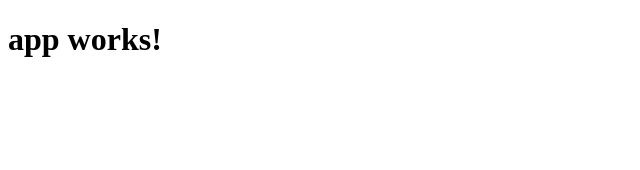
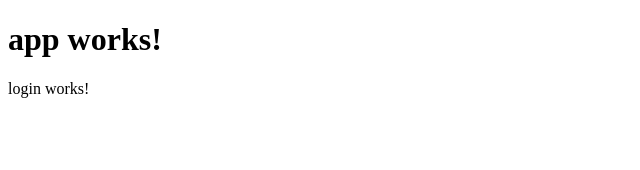
Before and after one commit to BaoBaoJianqiang/AngularDemo, an Angular app: page / in a window 1280 px wide. Shown: the top 170 px of the page, without its empty margins (0-640 px from the left). Built offline with nearby package versions, Linux system fonts and the light colour scheme.

Commit message:
增加login，第一章结束

```diff
--- a/src/app/app.component.html
+++ b/src/app/app.component.html
@@ -1,3 +1,4 @@
 <h1>
   {{title}}
 </h1>
+<app-login></app-login>
--- a/src/app/app.module.ts
+++ b/src/app/app.module.ts
@@ -4,10 +4,12 @@
 import { HttpModule } from '@angular/http';
 
 import { AppComponent } from './app.component';
+import { LoginComponent } from './login/login.component';
 
 @NgModule({
   declarations: [
-    AppComponent
+    AppComponent,
+    LoginComponent
   ],
   imports: [
     BrowserModule,
--- /dev/null
+++ b/src/app/login/login.component.html
@@ -0,0 +1,3 @@
+<p>
+  login works!
+</p>
--- /dev/null
+++ b/src/app/login/login.component.ts
@@ -0,0 +1,15 @@
+import { Component, OnInit } from '@angular/core';
+
+@Component({
+  selector: 'app-login',
+  templateUrl: './login.component.html',
+  styles: []
+})
+export class LoginComponent implements OnInit {
+
+  constructor() { }
+
+  ngOnInit() {
+  }
+
+}
```
Also changed, not shown: src/main.ts (+7 -0 lines), 1 other file (tests, documents, lock files or other folders).
